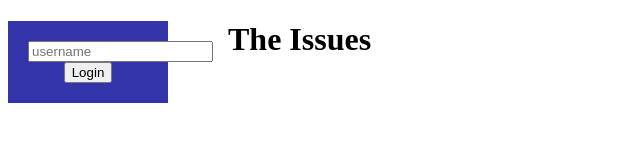
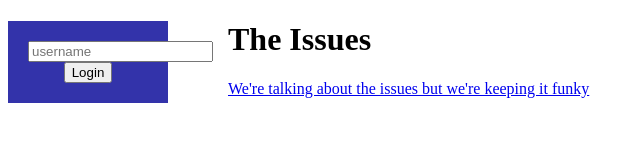
Before and after one commit to seanhess/the-issues-angularjs-demo, a website: page public/index.html in a window 1280 px wide. Shown: the top 160 px of the page, without its empty margins (0-644 px from the left). Drawn offline with nearby package versions, Linux system fonts and the light colour scheme; no server answers.

Commit message:
Added conchords link

```diff
--- a/public/partials/issues.html
+++ b/public/partials/issues.html
@@ -16,6 +16,7 @@
 
   <div class="issues content">
     <h1>The Issues</h1>
+    <p><a href="http://www.youtube.com/watch?v=5Y682WUqxik">We're talking about the issues but we're keeping it funky</a></p>
     <div class="issue" ng-repeat="issue in issues | orderBy:'-created'">
       <a href="#/details/{{issue._id}}">
         <div class="first bar" colored-bar total="issue.first.votes" text="issue.first.name"></div>
```
